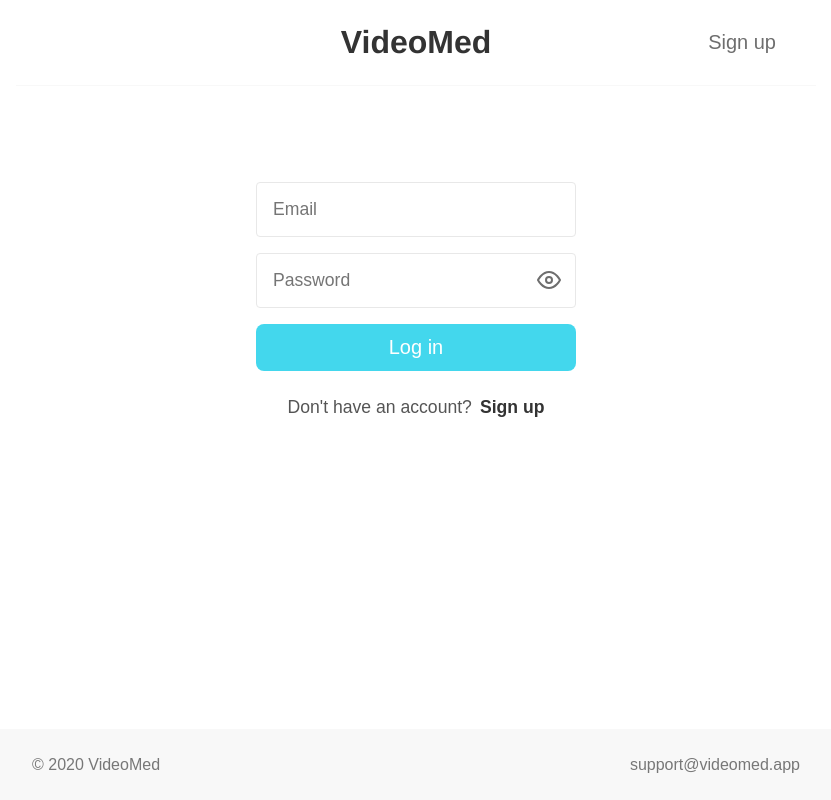
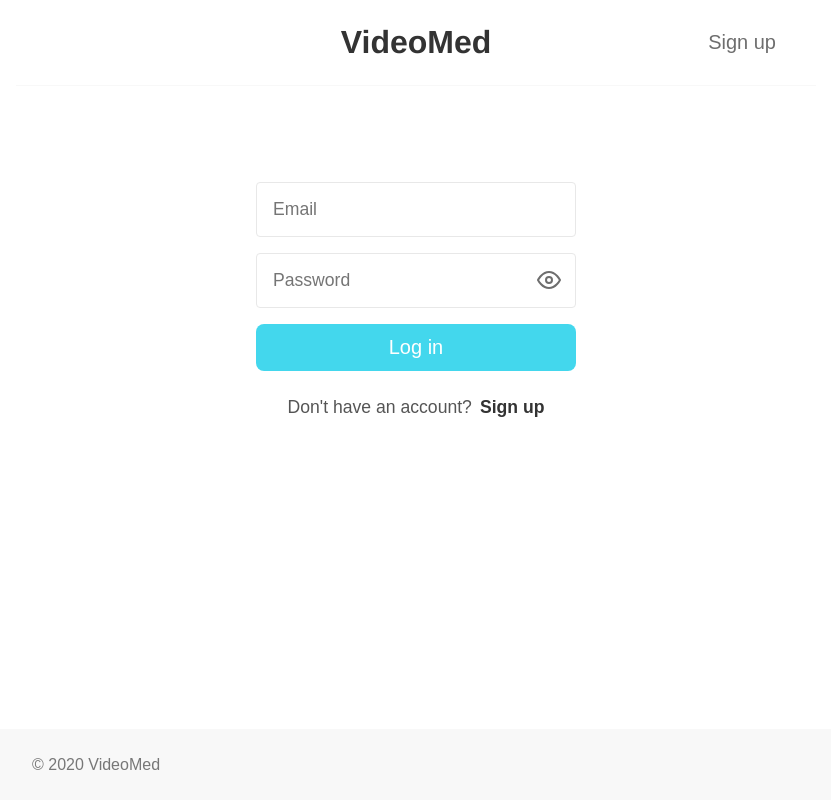
Before and after one commit to scandycuz/videomed-client, a React app: page /login in a window 1280 px wide. Shown: the whole page, without its empty margins (224-1055 px from the left). Built offline with nearby package versions, Linux system fonts and the light colour scheme.

Commit message:
adds SSL seal to footer

```diff
--- a/src/components/Footer.js
+++ b/src/components/Footer.js
@@ -1,11 +1,19 @@
-import React from 'react';
+import React, { useEffect } from 'react';
 import PropTypes from 'prop-types';
 import Container from 'components/core/Container';
 import Box from 'components/core/Box';
-import Link from 'components/core/Link';
 import Typography from 'components/core/Typography';
 
-export function Footer({ loggedIn, email }) {
+export function Footer({ loggedIn }) {
+  useEffect(() => {
+    const script = document.createElement("script");
+
+    script.src = "https://seal.godaddy.com/getSeal?sealID=PG4R0ZVnCjUA9qkQZnQ3VbeoaXnjL07mP2PbpUJMNNtgkeu5QksRu8maiRSd";
+    script.async = true;
+
+    document.body.appendChild(script);
+  }, []);
+
   return (
     <Box background="grey.light">
       <Container width={loggedIn ? 'lg' : 'md'}>
@@ -20,11 +28,7 @@ export function Footer({ loggedIn, email }) {
             &copy; 2020 VideoMed
           </Typography>
 
-          <Typography color="grey.dark" weight={300}>
-            <Link href={`mailto:${email}`}>
-              { email }
-            </Link>
-          </Typography>
+          <div id="siteseal" />
         </Box>
       </Container>
     </Box>
@@ -33,7 +37,6 @@ export function Footer({ loggedIn, email }) {
 
 Footer.propTypes = {
   loggedIn: PropTypes.bool,
-  email: PropTypes.string,
 };
 
 export default Footer;
```
Also changed, not shown: 1 other file (tests, documents, lock files or other folders).
